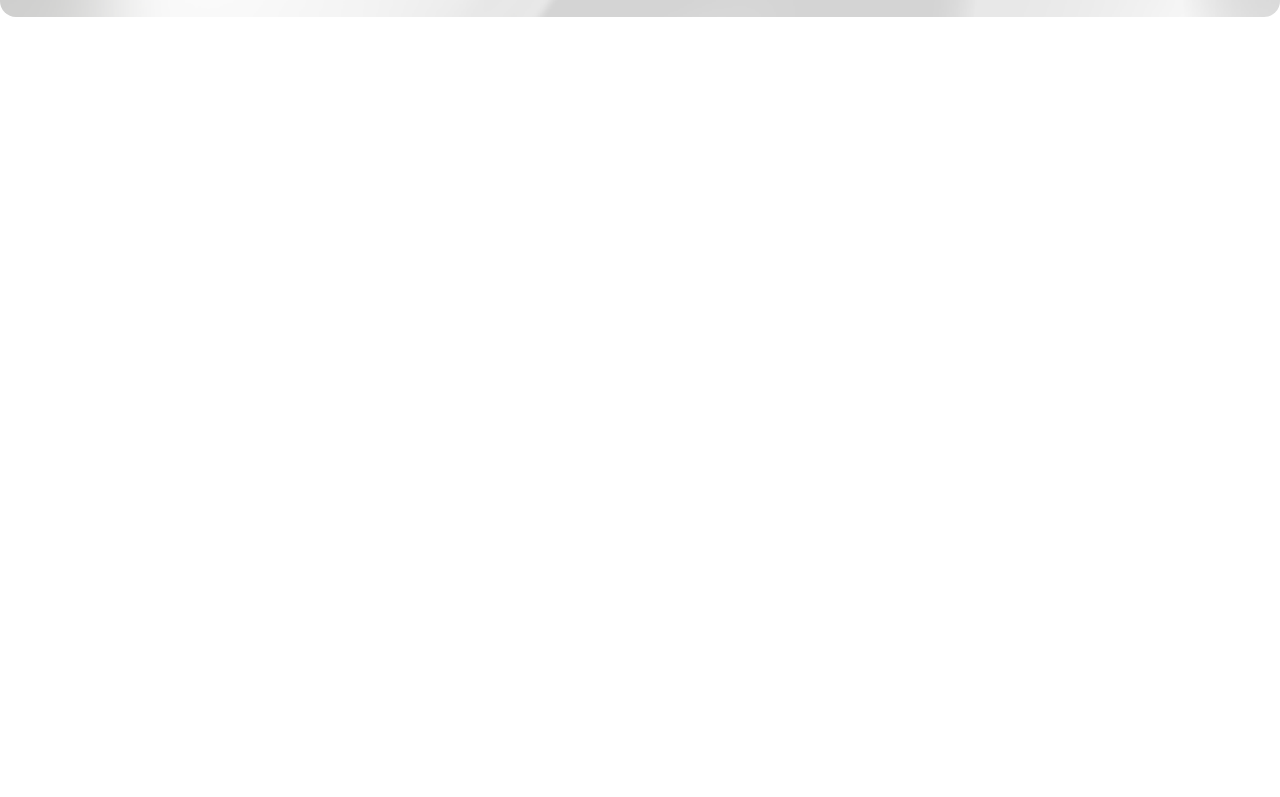
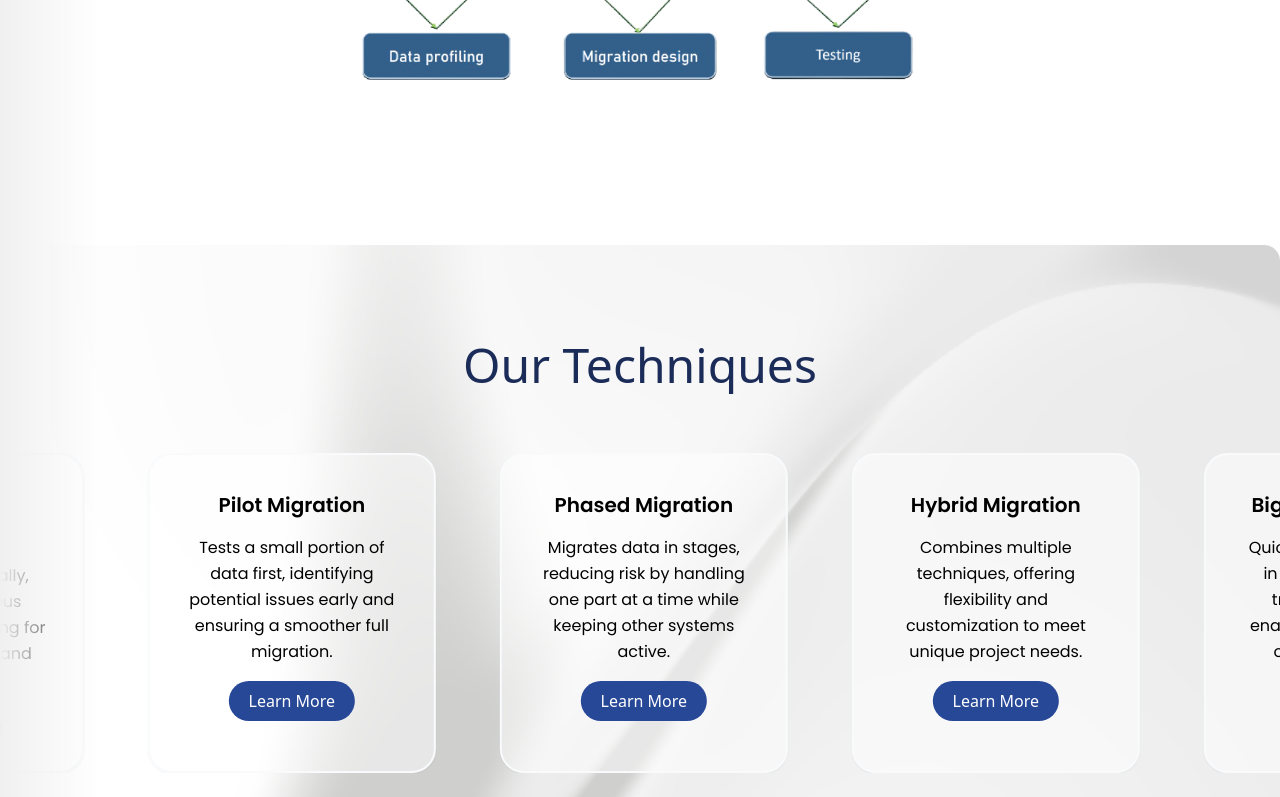
Before and after one commit to ajaykasturi/NeuSpaarX, a React (Vite) app in the folder frontend/: page /services/data-migration in a window 1280 px wide. Shown: the part 2904-3701 px from the top of the page. Before the commit the page ends 2921 px from the top, so only its background shows below. Built offline with nearby package versions, Linux system fonts and the light colour scheme.

Commit message:
UI: Add scrolling-animation for cards in page:data-migration

```diff
--- /dev/null
+++ b/frontend/src/components/Services/DataMigration/DMCard.jsx
@@ -0,0 +1,18 @@
+import React from "react";
+import Button from "../../Button/Button";
+
+function DMCard({ card }) {
+  return (
+    <div className="bg-[#FFFFFF82] flex flex-col shrink-0 gap-y-4 items-center p-9 max-w-[18rem] h-[20rem] border-2 border-slate-50 shadow-sm rounded-3xl ">
+      <h1 className="text-xl font-semibold font-Poppins text-center">
+        {card.title}
+      </h1>
+      <div className="text-base leading-relaxed font-Poppins text-center">
+        {card.content}
+      </div>
+      <Button name={"Learn More"} />
+    </div>
+  );
+}
+
+export default DMCard;
--- a/frontend/src/components/Services/DataMigration/DataMigrationApproach.jsx
+++ b/frontend/src/components/Services/DataMigration/DataMigrationApproach.jsx
@@ -49,7 +49,7 @@ function DataMigrationApproach() {
       img: performance,
     },
   ];
-  const title = "Data Mastery: 6D's";
+  const title = "We Excel In";
   return <ServicesWeFollow title={title} config={config} />;
 }
 
--- /dev/null
+++ b/frontend/src/components/Services/DataMigration/DataMigrationPhases.jsx
@@ -0,0 +1,9 @@
+import React from "react";
+import ImgCom from "../ImgCom";
+import datamigrationphases from "../../../assets/datamigration/datamigrationphases.png";
+function DataMigrationPhases() {
+  const title = "Phases of Data Migration";
+  return <ImgCom title={title} img={datamigrationphases} />;
+}
+
+export default DataMigrationPhases;
--- /dev/null
+++ b/frontend/src/components/Services/DataMigration/OurTechniques.jsx
@@ -0,0 +1,59 @@
+import React from "react";
+import DMCard from "./DMCard";
+
+function OurTechniques() {
+  const configMain = [
+    {
+      id: 1,
+      title: "Big Bang Migration",
+      content:
+        "Quickly transfers all data in one go, minimizing transition time and enabling immediate use of the new system.",
+      path: "",
+    },
+    {
+      id: 2,
+      title: "Incremental Migration",
+      content:
+        "Moves data gradually, ensuring continuous operation and allowing for careful monitoring and adjustments.",
+      path: "",
+    },
+    {
+      id: 3,
+      title: "Pilot Migration",
+      content:
+        "Tests a small portion of data first, identifying potential issues early and ensuring a smoother full migration.",
+      path: "",
+    },
+    {
+      id: 4,
+      title: "Phased Migration",
+      content:
+        "Migrates data in stages, reducing risk by handling one part at a time while keeping other systems active.",
+      path: "",
+    },
+    {
+      id: 5,
+      title: "Hybrid Migration",
+      content:
+        "Combines multiple techniques, offering flexibility and customization to meet unique project needs.",
+      path: "",
+    },
+  ];
+  const config = [...configMain, ...configMain];
+  return (
+    <div className="bg-mainBgImg bg-no-repeat  bg-cover py-10 sm:py-16 md:py-24 flex flex-col gap-y-12 sm:gap-y-16 rounded-2xl border-0">
+      <h1 className="text-2xl min-[450px]:text-3xl sm:text-4xl md:text-5xl xl:text-5xl text-center text-colorblue">
+        Our Techniques
+      </h1>
+      <div className="overflow-hidden  w-full overlay after-overlay before-overlay  hover:[animation-play-state:paused]">
+        <div className="flex gap-x-16 w-max animate-autoScrollInfinite hover:[animation-play-state:paused]">
+          {config.map((card, index) => (
+            <DMCard key={index} card={card} />
+          ))}
+        </div>
+      </div>
+    </div>
+  );
+}
+
+export default OurTechniques;
--- a/frontend/src/components/WeFocusOn/WeFocusOn.jsx
+++ b/frontend/src/components/WeFocusOn/WeFocusOn.jsx
@@ -9,7 +9,7 @@ function WeFocusOn() {
     { icon: "", title: "Continuos Learning" },
     { icon: "", title: "Less manual effort" },
   ];
-  const concatConfig = [...cardConfig, ...cardConfig, ...cardConfig];
+  const concatConfig = [...cardConfig, ...cardConfig,];
   return (
     <SliderBackground>
       <div className="text-[2.5rem]  md:text-[3rem] lg:text-[4rem] font-Poppins text-center text-[#1B2C59] font-medium md:font-normal">
--- a/frontend/src/pages/ServicePages/DataMigrationPage.jsx
+++ b/frontend/src/pages/ServicePages/DataMigrationPage.jsx
@@ -3,6 +3,8 @@ import ServicesLanding from "../../components/Services/ServicesLanding";
 import datamigration from "../../assets/images/datamigration.png";
 import SimpleCard from "../../components/CommonComps/SimpleCard";
 import DataMigrationApproach from "../../components/Services/DataMigration/DataMigrationApproach";
+import DataMigrationPhases from "../../components/Services/DataMigration/DataMigrationPhases";
+import OurTechniques from "../../components/Services/DataMigration/OurTechniques";
 function DataMigrationPage() {
   return (
     <>
@@ -17,6 +19,8 @@ function DataMigrationPage() {
         className="my-20 mx-[5vw]"
       />
       <DataMigrationApproach />
+      <DataMigrationPhases />
+      <OurTechniques />
     </>
   );
 }
--- a/frontend/tailwind.config.js
+++ b/frontend/tailwind.config.js
@@ -51,6 +51,7 @@ export default {
         autoScrollInfiniteMobile10: "mobileSlide 10s infinite linear",
         autoScrollInfiniteMobile15: "mobileSlide 15s infinite linear",
         autoScrollInfiniteMobile20: "mobileSlide 20s infinite linear",
+        scrollLeft: "slide 5s linear",
       },
     },
   },
```
Also changed, not shown: frontend/src/assets/datamigration/datamigrationphases.png (added).
